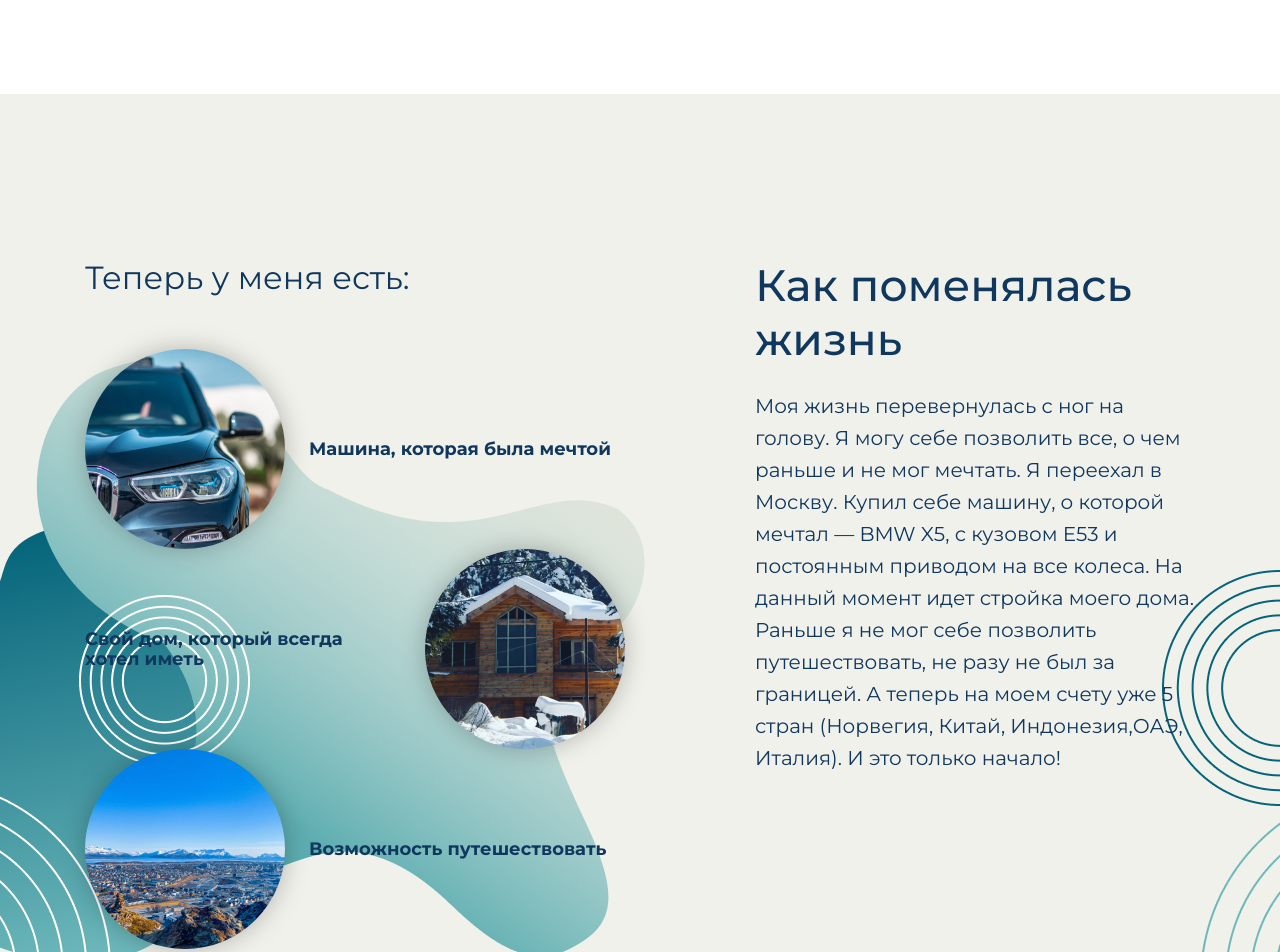
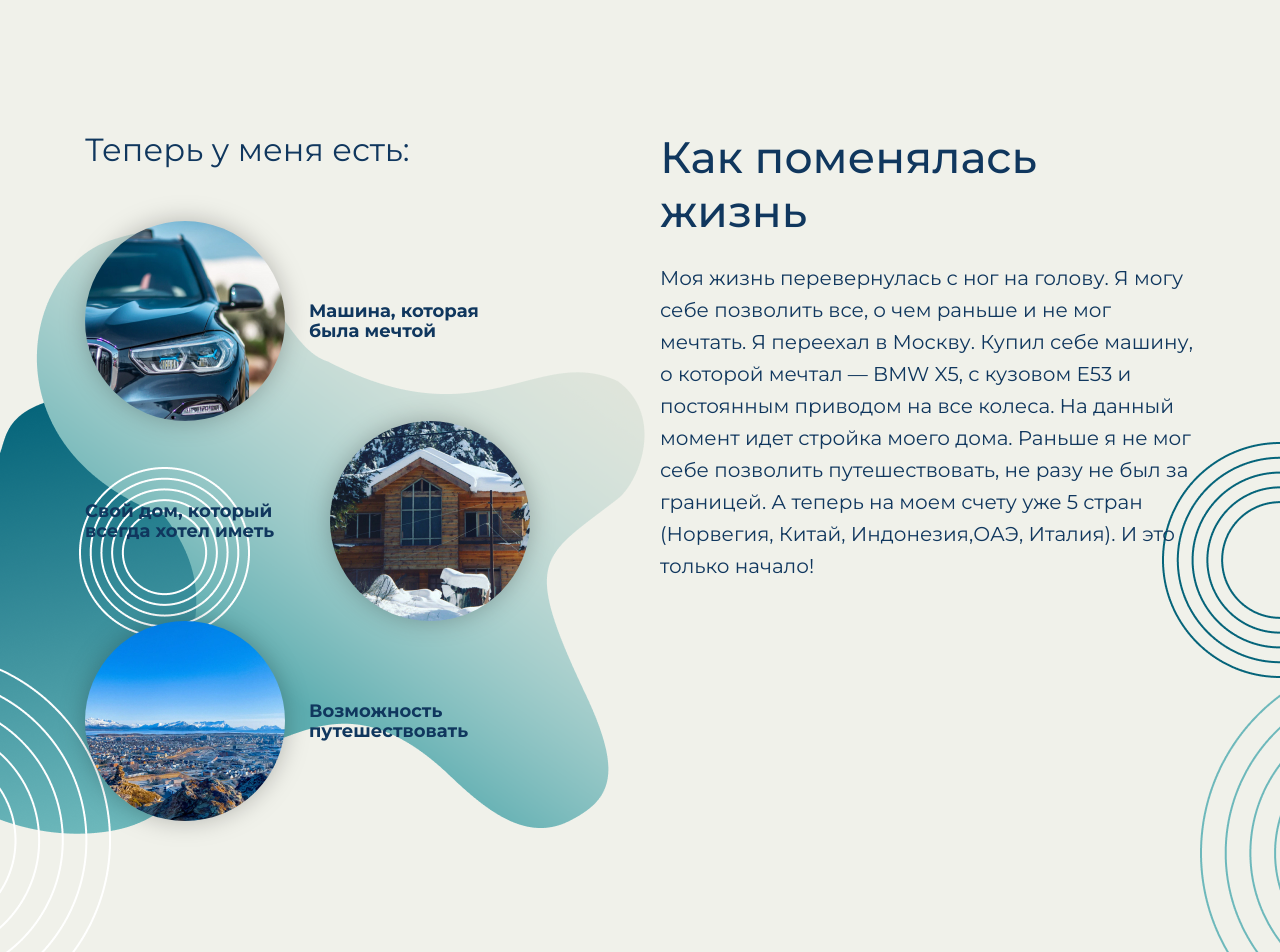
Before and after one commit to kmkiseleva/IT-centre-Yasim-project, a plain HTML site: page index.html in a window 1280 px wide. Shown: the part 2980-3932 px from the top of the page. Drawn offline with Linux system fonts and the light colour scheme.

Commit message:
Add files via upload

```diff
--- a/index.html
+++ b/index.html
@@ -140,7 +140,7 @@
       <section id="myhistory" class="myhistory">
         <div class="container">
           <div class="row">
-            <div class="col-lg-6">
+            <div class="col-lg-7">
               <h2>Моя история</h2>
               <p>
                 Я начал заниматься аналитикой и ставками на спорт более
@@ -169,7 +169,7 @@
       <section id="life" class="life">
         <div class="container">
           <div class="row">
-            <div class="col-lg-6 order-lg-first order-last">
+            <div class="col-lg-5 order-lg-first order-last">
               <h3>Теперь у меня есть:</h3>
               <ul class="life__list">
                 <li class="life__item">
@@ -197,7 +197,7 @@
                 </li>
               </ul>
             </div>
-            <div class="col-lg-6">
+            <div class="col-lg-7">
               <div class="about__text">
                 <h2>Как поменялась жизнь</h2>
                 <p>
```
